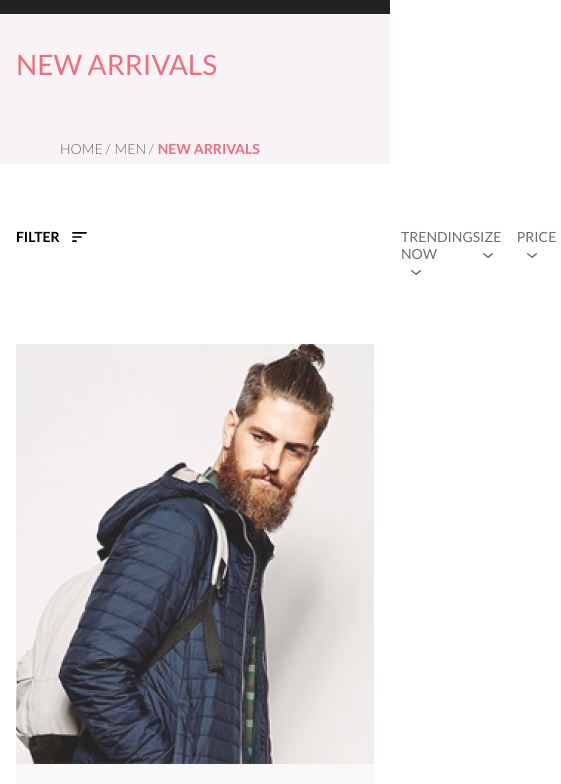
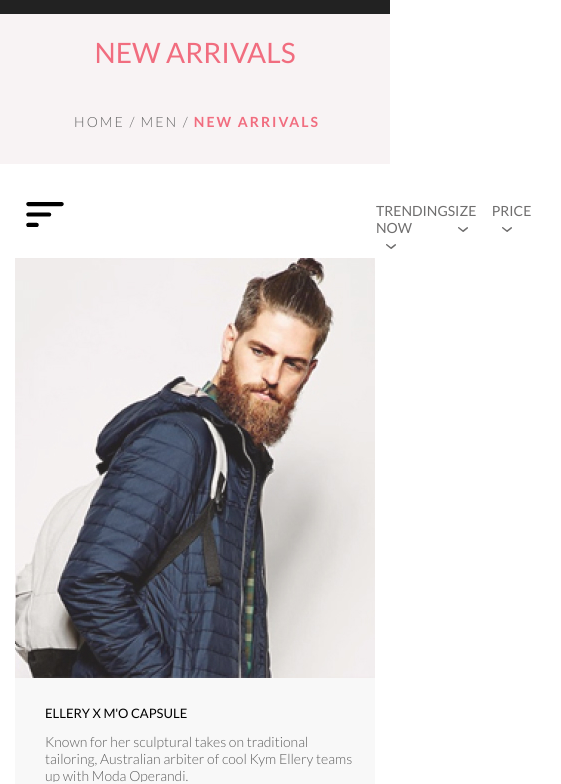
Before and after one commit to alexcoach030/ShopGB1, a website built with Parcel: page catalog.html in a window 390 px wide. Shown: the part 61-845 px from the top of the page, 561 px wide, since content can reach past the window. Built offline with nearby package versions, Linux system fonts and the light colour scheme.

Commit message:
done catalog responsive

```diff
--- a/catalog.html
+++ b/catalog.html
@@ -55,7 +55,7 @@
     </div>
   </header>
 
-  <main class="main">
+  <main class="catalog-main">
     <header class="catalog-header">
       <section class="wrap catalog-wrap">
         <section class="catalog-tag">
@@ -74,7 +74,7 @@
       <section class="catalog-filter-wrap wrap">
         <section class="catalog-filter-tag">
           <details class="filter-details">
-          <summary class="filter-text filter-text_elem">FILTER <svg width="15" height="10" viewBox="0 0 15 10" fill="none" xmlns="http://www.w3.org/2000/svg">
+          <summary class="filter-text filter-text_elem"><span>FILTER</span> <svg width="15" height="10" viewBox="0 0 15 10" fill="none" xmlns="http://www.w3.org/2000/svg">
             <path d="M0.833333 10H4.16667C4.625 10 5 9.625 5 9.16667C5 8.70833 4.625 8.33333 4.16667 8.33333H0.833333C0.375 8.33333 0 8.70833 0 9.16667C0 9.625 0.375 10 0.833333 10ZM0 0.833333C0 1.29167 0.375 1.66667 0.833333 1.66667H14.1667C14.625 1.66667 15 1.29167 15 0.833333C15 0.375 14.625 0 14.1667 0H0.833333C0.375 0 0 0.375 0 0.833333ZM0.833333 5.83333H9.16667C9.625 5.83333 10 5.45833 10 5C10 4.54167 9.625 4.16667 9.16667 4.16667H0.833333C0.375 4.16667 0 4.54167 0 5C0 5.45833 0.375 5.83333 0.833333 5.83333Z" />
           </svg></summary>
             <section class="filter-details-categories">
@@ -210,7 +210,7 @@
             <p class="catalog-product-price">$52.00</p>
           </a>
         </section>
-        <section class="catalog-product">
+        <section class="catalog-product catalog-product-hidden">
           <a href="#">
             <div class="bem-overflow_hidden"><img src="img/catalog-9.jpg" alt="catalog_product"></div>
             <p class="catalog-product-name">ELLERY X M'O CAPSULE</p>
--- a/css/main.less
+++ b/css/main.less
@@ -27,7 +27,7 @@ h1{
   color: #fff;
 }
 
-.main{
+.catalog-main{
   height: 2272px;
   margin-bottom: 128px;
 }
@@ -644,6 +644,8 @@ h1{
   float: left;
 }
 
+
+
 .catalog-breadcramb ul li a{
   text-decoration: none;
   font-style: normal;
@@ -661,6 +663,7 @@ h1{
 
 .catalog-filter{
   margin-bottom: 65px;
+  height: 38px;
 }
 
 .catalog-filter-wrap{
@@ -1675,6 +1678,34 @@ summary{ /*чтобы не было треугольника в firefox*/
   .subscribe{
     margin-top: 48px;
   }
+
+  .catalog-header{
+    margin-bottom: 24px;
+  }
+
+  .catalog-filter{
+    margin-bottom: 40px;
+  }
+
+  .catalog-filter-trend{
+    margin-left: auto;
+  }
+
+  .catalog-main{
+    height: 2681px;
+  }
+
+  .catalog-product-hidden{
+    display: none;
+  }
+
+  .catalog-product{
+    margin-bottom: 16px;
+  }
+
+  .catalog-pagination{
+    margin: 25px auto;
+  }
 }
 
 @media screen and (max-width: 770px){
@@ -1794,4 +1825,47 @@ summary{ /*чтобы не было треугольника в firefox*/
   .brand{
     margin: 0 0 10px 0;
   }
-}
+
+  .catalog-wrap{
+    margin-bottom: 25px;
+    flex-direction: column;
+  }
+
+  .catalog-breadcramb ul{
+    padding-left: 0;
+    li{
+      letter-spacing: 2px;
+    }
+  }
+
+  .catalog-wrap{
+    flex-direction: column;
+    flex-wrap: nowrap;
+    justify-content: flex-start;
+  }
+
+  .catalog-product{
+    overflow: unset;
+  }
+
+  .catalog-tag h1{
+    margin-top: 24px;
+  }
+
+  .filter-text_elem{
+    span{
+      display: none;
+    }
+    svg{
+      height: 25px;
+      width: 38px;
+    }
+  }
+  .catalog-filter{
+    margin-bottom: 32px;
+  }
+
+  .catalog-main{
+    height: 5017px;
+  }
+}
```
Also changed, not shown: css/main.css, 1 other file.
